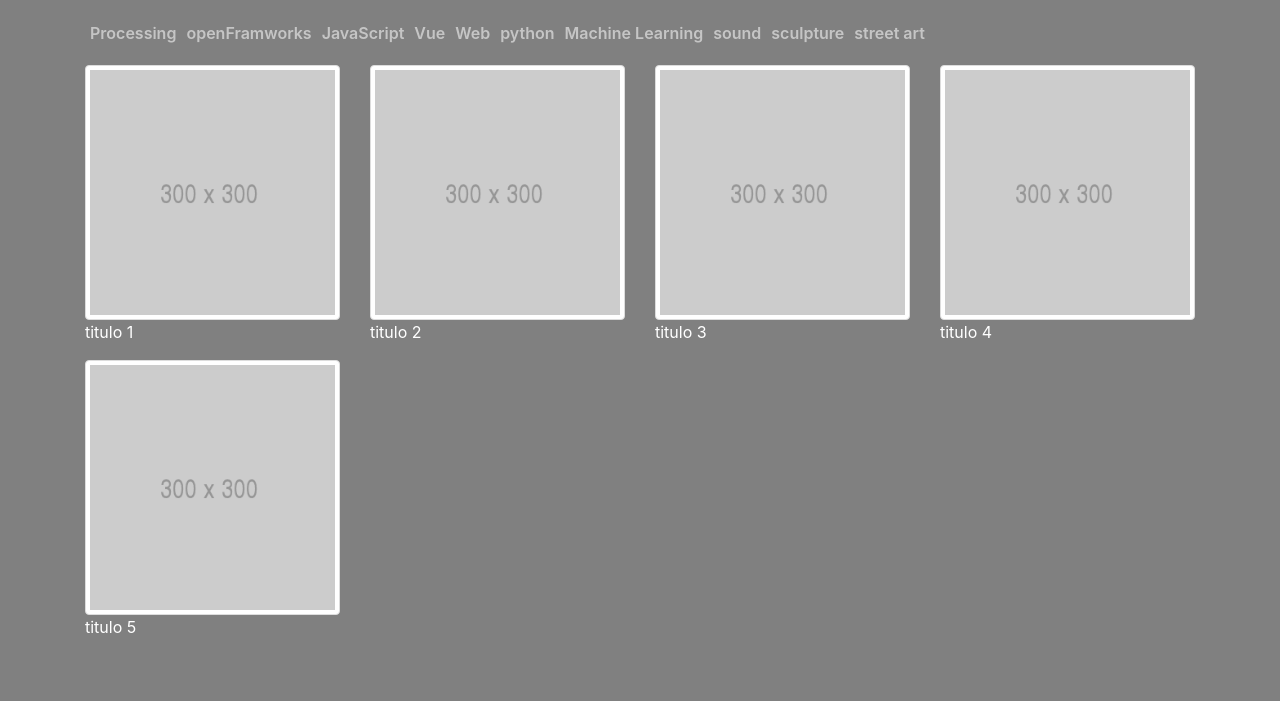
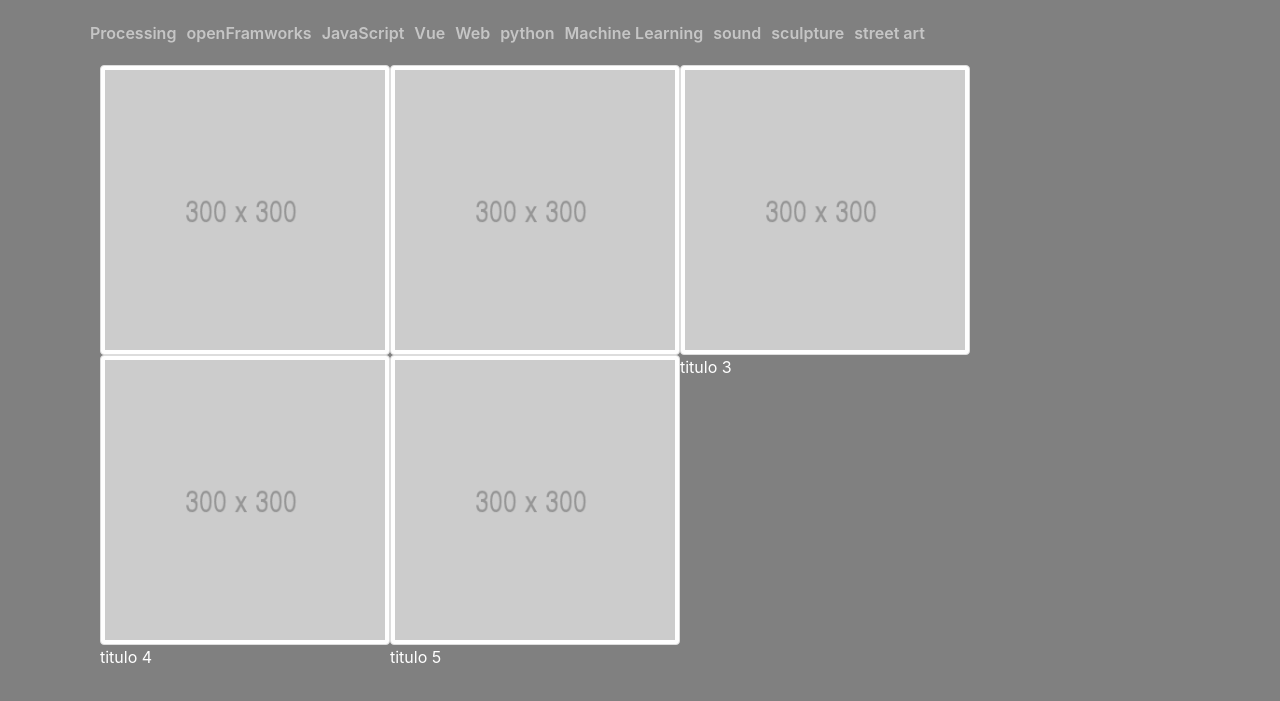
Before and after one commit to albertoharres/albertoharres.github.io, a website: page src/index.html in a window 1280 px wide. Shown: the part 61-762 px from the top of the page. Drawn offline with nearby package versions, Linux system fonts and the light colour scheme; files that its build step writes are made by us from their sources; files whose address does not match are found by name.

Commit message:
calc position grid absolute

```diff
--- a/src/index.html
+++ b/src/index.html
@@ -11,11 +11,10 @@
     <body>
         <!-- APP -->
         <div id="app" class="container">
-
+            <!-- TITLE -->
+            <h3 class="title my-4 text-center text-lg-left">alberto harres</h3>
             <!-- HOME -->
-            <div id="#home">
-                <!-- TITLE -->
-                <h3 class="title my-4 text-center text-lg-left">alberto harres</h3>
+            <div id="home">
                 <!-- TAGS -->
                 <div id="tagcloud"></div>
                 <!-- PAGES -->
--- a/src/js/app.js
+++ b/src/js/app.js
@@ -3,6 +3,7 @@ console.log("start!")
 class App {
   constructor(){
     this.$el = $('#app');
+    this.$home = $('#home');
     this.tagcloud = null;
     this.pages = [];
   }
@@ -20,6 +21,12 @@ class App {
       $( event.target ).toggleClass('active')
       self.onTagClick(event.target.innerText);
     })
+
+    $( window ).resize(function(ev) {
+      for(var p in self.pages){
+        self.pages[p].animateBox();
+      }
+    });
   }
   loadJson(json){
     var tags = [];
@@ -27,7 +34,7 @@ class App {
     $.getJSON( json, function( data ) {
       $.each( data, function( key, val ) {
         for(var p in val){
-          var page = new Page(val[p]);
+          var page = new Page(val[p], p);
           self.pages.push(page);
           val[p].tags.map(tag => tags.push(tag))
         }
--- a/src/js/components/page.js
+++ b/src/js/components/page.js
@@ -1,6 +1,7 @@
 class Page {
-    constructor(pageObj) {
+    constructor(pageObj, index) {
       console.log("pageObj", pageObj)
+      this.index = index;
       this.tags = pageObj.tags
       this.id = this._generateId();
       this._setContent(pageObj)
@@ -48,6 +49,7 @@ class Page {
     render() {
         $('#app .gallery').append(this.template);
         this.delegateEvents();
+        this.animateBox();
     }
     delegateEvents(){
       var self = this;
@@ -56,7 +58,48 @@ class Page {
         console.log('click', self.content)
         if(self.content != null){
           self.content.render();
+          app.$home.addClass('hide')
         }
       })
     }
+    animateBox(){
+        var w = $(window).width();
+        var isCentralized, isMobile;
+        if(w >= 992){
+          isCentralized = false
+        } else {
+          isCentralized = true;
+          if(w < 768){
+            isMobile = true;
+          } else {
+            isMobile = false;
+          }
+        }
+        // calc
+        var width = this.$el.width();
+        var height = this.$el.outerHeight();
+        var margin = 5;
+        var appWidth = app.$el.width();
+
+        var maxCols = Math.floor(appWidth/(width + margin))
+        var col = this.index % maxCols;
+        var row = Math.floor(this.index / maxCols);
+        var x = col * width;
+        var y = row * width;
+
+        var rest = appWidth - ((width + margin*2)*maxCols)
+
+        if(isCentralized && !isMobile){
+            this.$el.parent().css('margin-left',rest/2+'px');
+        } else {
+            this.$el.parent().css('margin-left',0+'px');
+        }
+
+        //this.$el.css('transform', 'translate(' + x + 'px)');
+        if(!isMobile){
+            this.$el.css({transform: 'translateX('+x+'px) translateY('+y+'px)'})
+        } else {
+            this.$el.css({transform: 'translateX('+0+'px) translateY('+0+'px)'})
+        }
+    }
   }
--- a/src/js/components/tags.js
+++ b/src/js/components/tags.js
@@ -9,6 +9,7 @@ class Tags {
       `
     }
     render() {
-        $('#tagcloud').append(this.template);
+      this.$el =  $('#tagcloud')
+        this.$el.append(this.template);
     }
 }
--- a/src/scss/style.scss
+++ b/src/scss/style.scss
@@ -1,3 +1,10 @@
+@keyframes boxOut {
+    0%   {background-color: red;}
+    25%  {background-color: yellow;}
+    50%  {background-color: blue;}
+    100% {display: none; transform: translate(0, 300px);}
+}
+
 body {
     background: grey;
 }
@@ -9,6 +16,7 @@ body {
     .title {
         letter-spacing: 0.3em;
     }
+    #home {
         #tagcloud {
             padding-bottom: 20px;
             pointer-events: none;
@@ -31,10 +39,19 @@ body {
         }
         .gallery {
             .box{
+                @media (min-width: 768px) {
+                    position: absolute;
+                }
+                //max-width: 25%;
                 //transition: all 0.5s;
                 &.hide{
+                    //display: none;
+                    animation: boxOut 5s
+                }
+            }
+        }
+        &.hide {
             display: none;
-            }
         }
     }
     .project {
```
Lines whose indentation alone changed are shown as unchanged.
